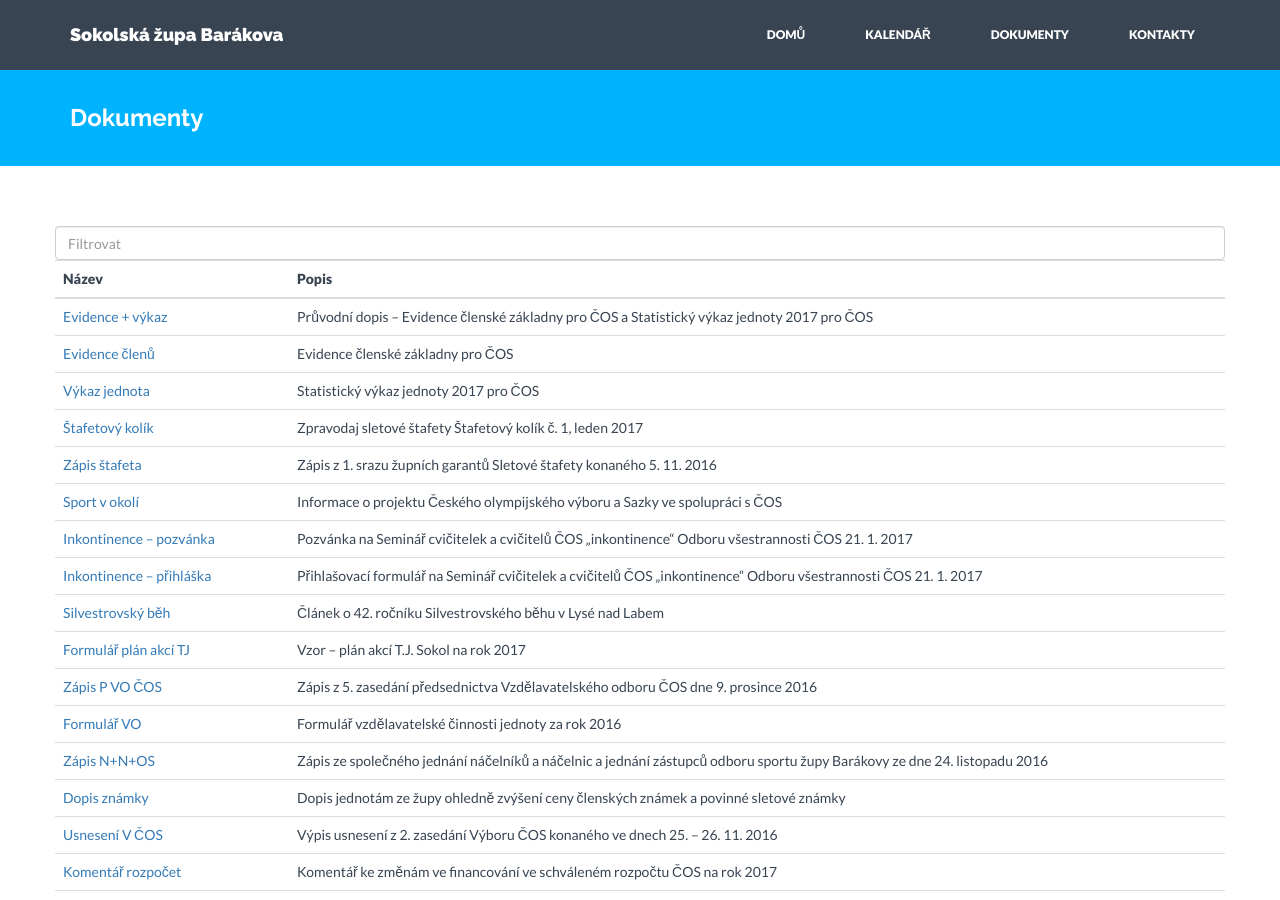
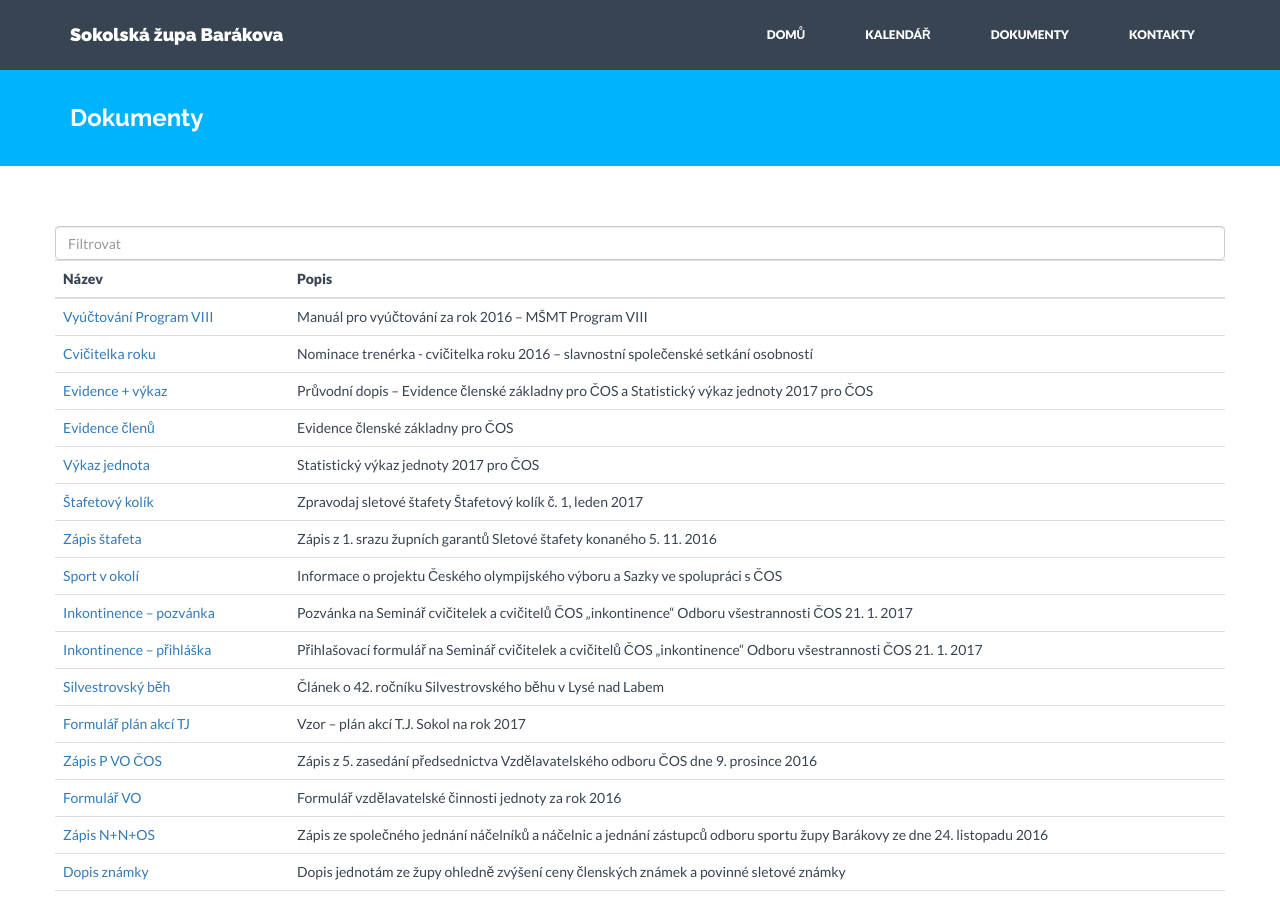
Before and after one commit to milanhybner/zbarakova.cz, a Jekyll site: the page built from dokumenty.md, in a window 1280 px wide and 900 px high. Built offline with Jekyll 4.4.1, drawn with Linux system fonts in a browser that asks for light colours; nearby versions of some CDN libraries.

Commit message:
akce a dokumenty

```diff
--- a/_data/akce.yaml
+++ b/_data/akce.yaml
@@ -269,6 +269,10 @@
   url: http://www.sokol.eu/obsah/7158
   druh: seminář ÚŠ
 
+- datum: 2017-03-19
+  nazev: Veřejné závody „Říčanská laťka“
+  url: https://drive.google.com/open?id=0B0w6gDorCVUkMFBsWlRxejNEbUxLa3hUcU0zTk5Qb1V5RGFz
+  druh: závod
 
 - datum: 2017-03-19
   nazev: 1. nácvičný sraz sletové skladby Noty (Praha, TD)
--- a/_data/dokumenty.yaml
+++ b/_data/dokumenty.yaml
@@ -1,3 +1,11 @@
+- nazev: Vyúčtování Program VIII
+  url: https://drive.google.com/open?id=0B0w6gDorCVUkMFdEN3pGU1I5X2xmeEp1TEdVd3NWLU9QNlpZ
+  popis: Manuál pro vyúčtování za rok 2016 – MŠMT Program VIII
+
+- nazev: Cvičitelka roku
+  url: https://drive.google.com/open?id=0B0w6gDorCVUkU2FKZWVRRmZHTzB3dXZZRFhHeURYNldoM2ZJ
+  popis: Nominace trenérka - cvičitelka roku 2016 – slavnostní společenské setkání osobností
+
 - nazev: Evidence + výkaz
   url: https://drive.google.com/open?id=0B0w6gDorCVUkZmNUY0FrbjVwVl9vQW8tNS02d091VXZhWjlz
   popis: Průvodní dopis – Evidence členské základny pro ČOS a Statistický výkaz jednoty 2017 pro ČOS
```
